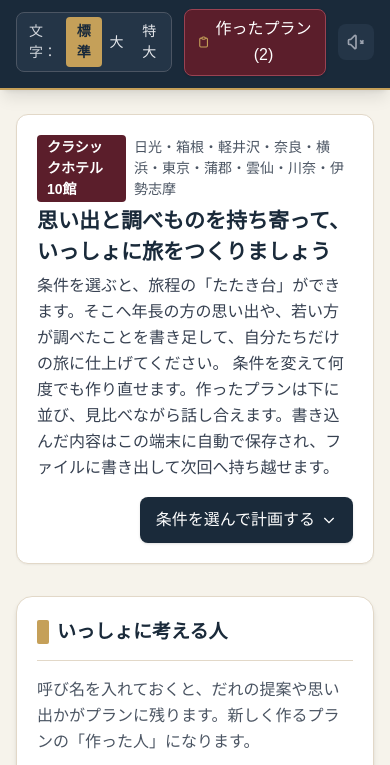
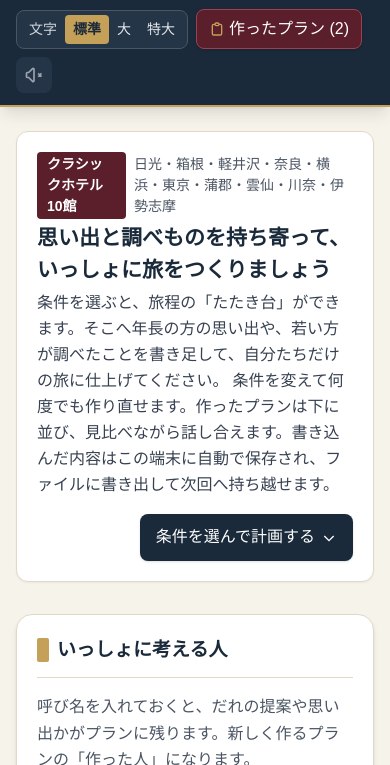
Before and after one commit to kohaku-kobayashi/classic-hotel-travel, a plain HTML site: page index.html in a window 390 px wide. Shown: the part 120-885 px from the top of the page. Drawn offline with nearby package versions, Linux system fonts and the light colour scheme.

Commit message:
fix: スマートフォンで文字「特大」にしたときのヘッダーの折り返しを修正
- ヘッダーの操作ボタンを折り返し可能な並びにし、ボタン内の文字は改行しないようにした
- 文字サイズ切替・効果音ボタンに aria-label を付与

Co-Authored-By: Claude Opus 5.5 <noreply@anthropic.com>

```diff
--- a/index.html
+++ b/index.html
@@ -115,17 +115,17 @@
       </div>
 
       <!-- 右側ツール：文字サイズ切り替え、音量、履歴比較ボタン -->
-      <div class="flex items-center space-x-3 no-print">
+      <div class="flex flex-wrap items-center gap-2 no-print">
         <!-- 文字サイズ調整（画面共有や小さな画面でも読みやすく） -->
-        <div class="flex items-center bg-[#243547] rounded-lg p-1 border border-gray-600 text-sm">
-          <span class="text-xs text-gray-300 px-2 font-medium">文字：</span>
+        <div class="flex items-center bg-[#243547] rounded-lg p-1 border border-gray-600 text-sm whitespace-nowrap" role="group" aria-label="文字の大きさ">
+          <span class="text-xs text-gray-300 px-2 font-medium">文字</span>
           <button onclick="setFontSize('normal')" id="btn-font-normal" class="px-2 py-1 rounded text-xs transition bg-classic-gold text-classic-navy font-bold">標準</button>
           <button onclick="setFontSize('large')" id="btn-font-large" class="px-2 py-1 rounded text-xs transition hover:text-classic-gold text-gray-200">大</button>
           <button onclick="setFontSize('xlarge')" id="btn-font-xlarge" class="px-2 py-1 rounded text-xs transition hover:text-classic-gold text-gray-200">特大</button>
         </div>
 
         <!-- 履歴・比較へのクイックジャンプ -->
-        <button onclick="scrollToHistory()" class="flex items-center space-x-1 bg-classic-burgundy hover:bg-[#722736] text-white px-3 py-1.5 rounded-lg text-sm border border-[#9A4252] shadow transition">
+        <button onclick="scrollToHistory()" class="flex items-center space-x-1 whitespace-nowrap bg-classic-burgundy hover:bg-[#722736] text-white px-3 py-1.5 rounded-lg text-sm border border-[#9A4252] shadow transition">
           <svg class="w-4 h-4 text-classic-gold" fill="none" stroke="currentColor" stroke-width="2" viewBox="0 0 24 24">
             <path d="M9 5H7a2 2 0 00-2 2v12a2 2 0 002 2h10a2 2 0 002-2V7a2 2 0 00-2-2h-2M9 5a2 2 0 002 2h2a2 2 0 002-2M9 5a2 2 0 012-2h2a2 2 0 012 2"/>
           </svg>
@@ -133,7 +133,7 @@
         </button>
 
         <!-- 効果音ON/OFF -->
-        <button onclick="toggleSound()" id="sound-btn" title="操作音の切替" class="p-2 rounded-lg bg-[#243547] text-gray-300 hover:text-white hover:bg-gray-700 transition">
+        <button onclick="toggleSound()" id="sound-btn" title="効果音の切り替え" aria-label="効果音の切り替え" class="p-2 rounded-lg bg-[#243547] text-gray-300 hover:text-white hover:bg-gray-700 transition">
           <svg id="sound-icon-on" class="w-5 h-5 text-classic-gold hidden" fill="none" stroke="currentColor" stroke-width="2" viewBox="0 0 24 24">
             <path d="M15.536 8.464a5 5 0 010 7.072m2.828-9.9a9 9 0 010 12.728M11 5L6 9H2v6h4l5 4V5z"/>
           </svg>
@@ -389,7 +389,7 @@
         </div>
 
         <!-- 比較操作ボタン -->
-        <div class="flex items-center space-x-3 no-print">
+        <div class="flex flex-wrap items-center gap-2 no-print">
           <button onclick="compareSelectedPlans()" id="btn-compare" class="px-5 py-2.5 bg-classic-navy hover:bg-[#253d55] text-white rounded-xl text-sm font-serif font-bold shadow flex items-center space-x-2 border border-classic-gold transition">
             <svg class="w-4 h-4 text-classic-gold" fill="none" stroke="currentColor" stroke-width="2" viewBox="0 0 24 24">
               <path d="M8 7h12m0 0l-4-4m4 4l-4 4m0 6H4m0 0l4 4m-4-4l4-4"/>
```
